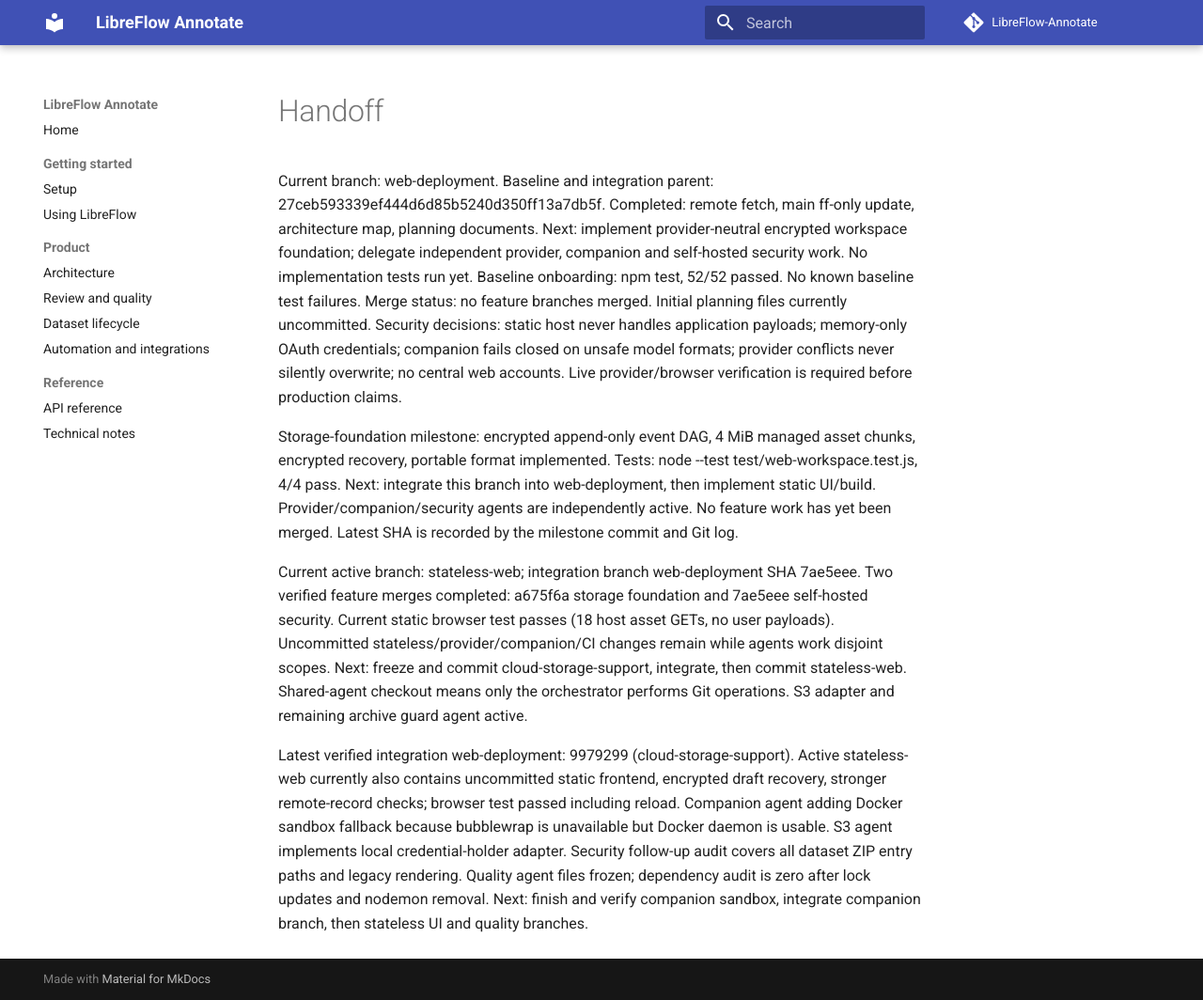
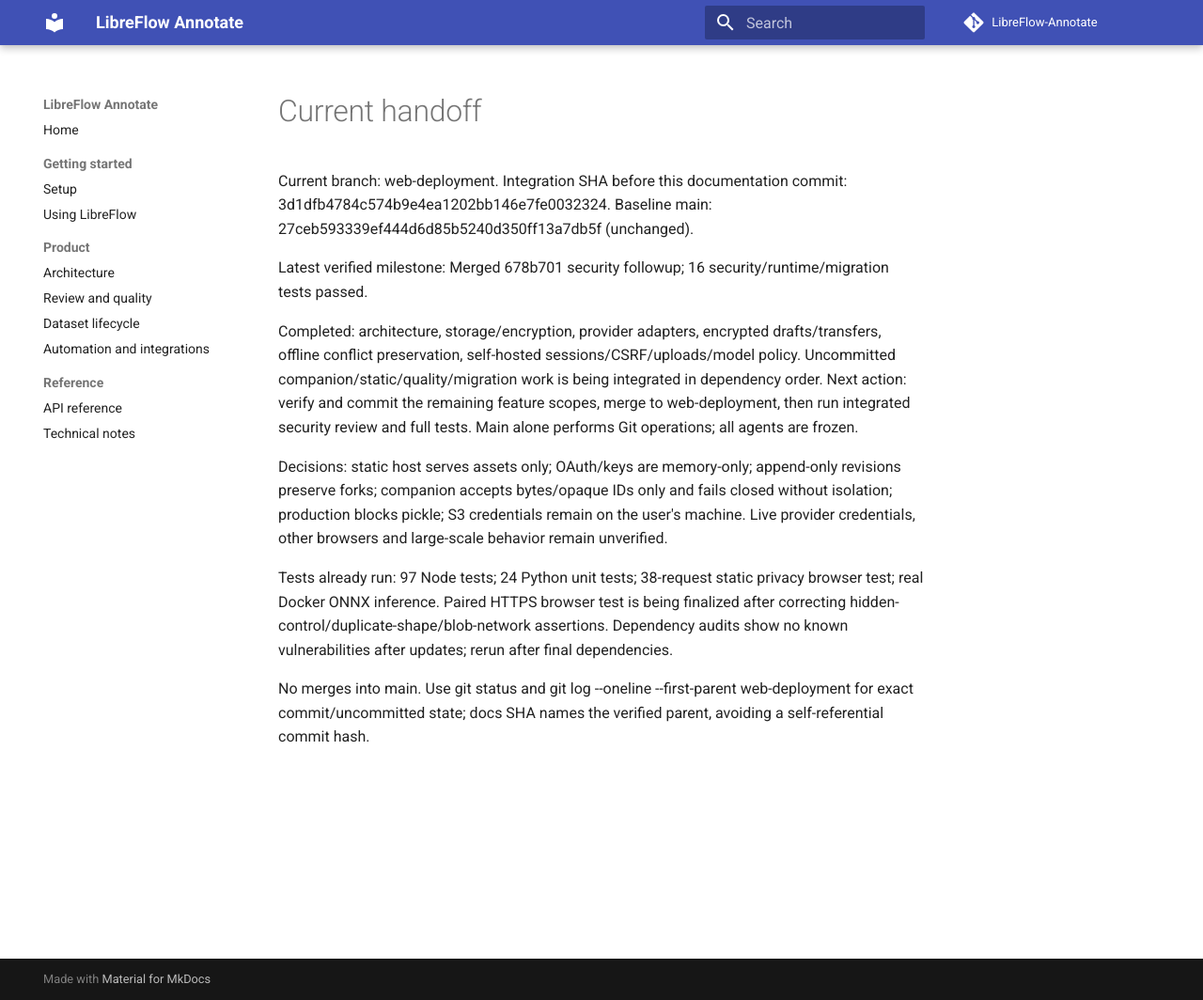
Before and after one commit to private-dev-ph/LibreFlow-Annotate, an MkDocs documentation site: the page built from docs/web-deployment/handoff.md, in a window 1280 px wide and 1064 px high. Shown: the whole window at 94% size. Built offline with MkDocs 1.6.1 and Material for MkDocs 9.7.7, drawn with Linux system fonts in a browser that asks for light colours; comment, search, counter and statistics services are not loaded.

Commit message:
Record verified production security integration

```diff
--- a/docs/web-deployment/handoff.md
+++ b/docs/web-deployment/handoff.md
@@ -1,14 +1,15 @@
-# Handoff
+# Current handoff
 
-Current branch: web-deployment. Baseline and integration parent: 27ceb593339ef444d6d85b5240d350ff13a7db5f.
-Completed: remote fetch, main ff-only update, architecture map, planning documents.
-Next: implement provider-neutral encrypted workspace foundation; delegate independent provider, companion and self-hosted security work.
-No implementation tests run yet. Baseline onboarding: npm test, 52/52 passed. No known baseline test failures.
-Merge status: no feature branches merged. Initial planning files currently uncommitted.
-Security decisions: static host never handles application payloads; memory-only OAuth credentials; companion fails closed on unsafe model formats; provider conflicts never silently overwrite; no central web accounts. Live provider/browser verification is required before production claims.
+Current branch: web-deployment. Integration SHA before this documentation commit: 3d1dfb4784c574b9e4ea1202bb146e7fe0032324.
+Baseline main: 27ceb593339ef444d6d85b5240d350ff13a7db5f (unchanged).
 
-Storage-foundation milestone: encrypted append-only event DAG, 4 MiB managed asset chunks, encrypted recovery, portable format implemented. Tests: node --test test/web-workspace.test.js, 4/4 pass. Next: integrate this branch into web-deployment, then implement static UI/build. Provider/companion/security agents are independently active. No feature work has yet been merged. Latest SHA is recorded by the milestone commit and Git log.
+Latest verified milestone: Merged 678b701 security followup; 16 security/runtime/migration tests passed.
 
-Current active branch: stateless-web; integration branch web-deployment SHA 7ae5eee. Two verified feature merges completed: a675f6a storage foundation and 7ae5eee self-hosted security. Current static browser test passes (18 host asset GETs, no user payloads). Uncommitted stateless/provider/companion/CI changes remain while agents work disjoint scopes. Next: freeze and commit cloud-storage-support, integrate, then commit stateless-web. Shared-agent checkout means only the orchestrator performs Git operations. S3 adapter and remaining archive guard agent active.
+Completed: architecture, storage/encryption, provider adapters, encrypted drafts/transfers, offline conflict preservation, self-hosted sessions/CSRF/uploads/model policy. Uncommitted companion/static/quality/migration work is being integrated in dependency order.
+Next action: verify and commit the remaining feature scopes, merge to web-deployment, then run integrated security review and full tests. Main alone performs Git operations; all agents are frozen.
 
-Latest verified integration web-deployment: 9979299 (cloud-storage-support). Active stateless-web currently also contains uncommitted static frontend, encrypted draft recovery, stronger remote-record checks; browser test passed including reload. Companion agent adding Docker sandbox fallback because bubblewrap is unavailable but Docker daemon is usable. S3 agent implements local credential-holder adapter. Security follow-up audit covers all dataset ZIP entry paths and legacy rendering. Quality agent files frozen; dependency audit is zero after lock updates and nodemon removal. Next: finish and verify companion sandbox, integrate companion branch, then stateless UI and quality branches.
+Decisions: static host serves assets only; OAuth/keys are memory-only; append-only revisions preserve forks; companion accepts bytes/opaque IDs only and fails closed without isolation; production blocks pickle; S3 credentials remain on the user's machine. Live provider credentials, other browsers and large-scale behavior remain unverified.
+
+Tests already run: 97 Node tests; 24 Python unit tests; 38-request static privacy browser test; real Docker ONNX inference. Paired HTTPS browser test is being finalized after correcting hidden-control/duplicate-shape/blob-network assertions. Dependency audits show no known vulnerabilities after updates; rerun after final dependencies.
+
+No merges into main. Use git status and git log --oneline --first-parent web-deployment for exact commit/uncommitted state; docs SHA names the verified parent, avoiding a self-referential commit hash.
```
Also changed, not shown: docs/web-deployment/progress.md (+2 -0 lines).
